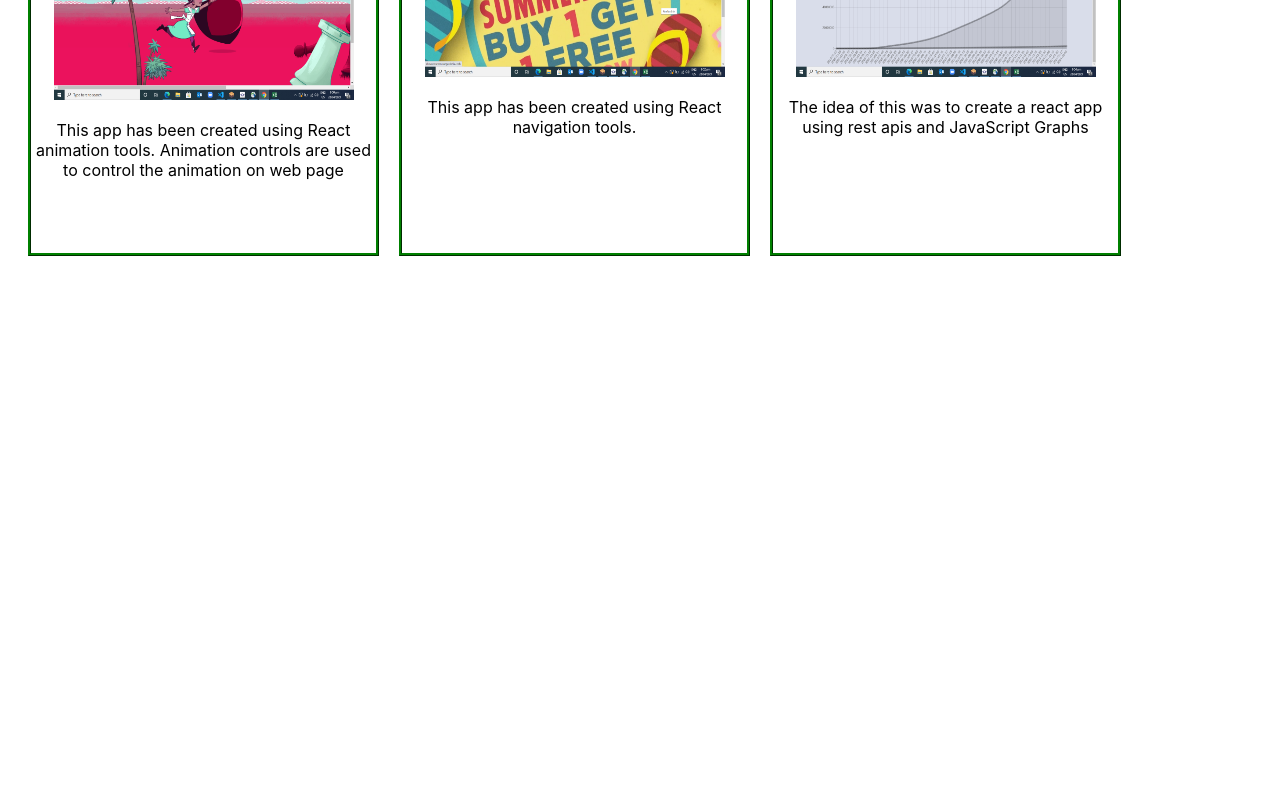
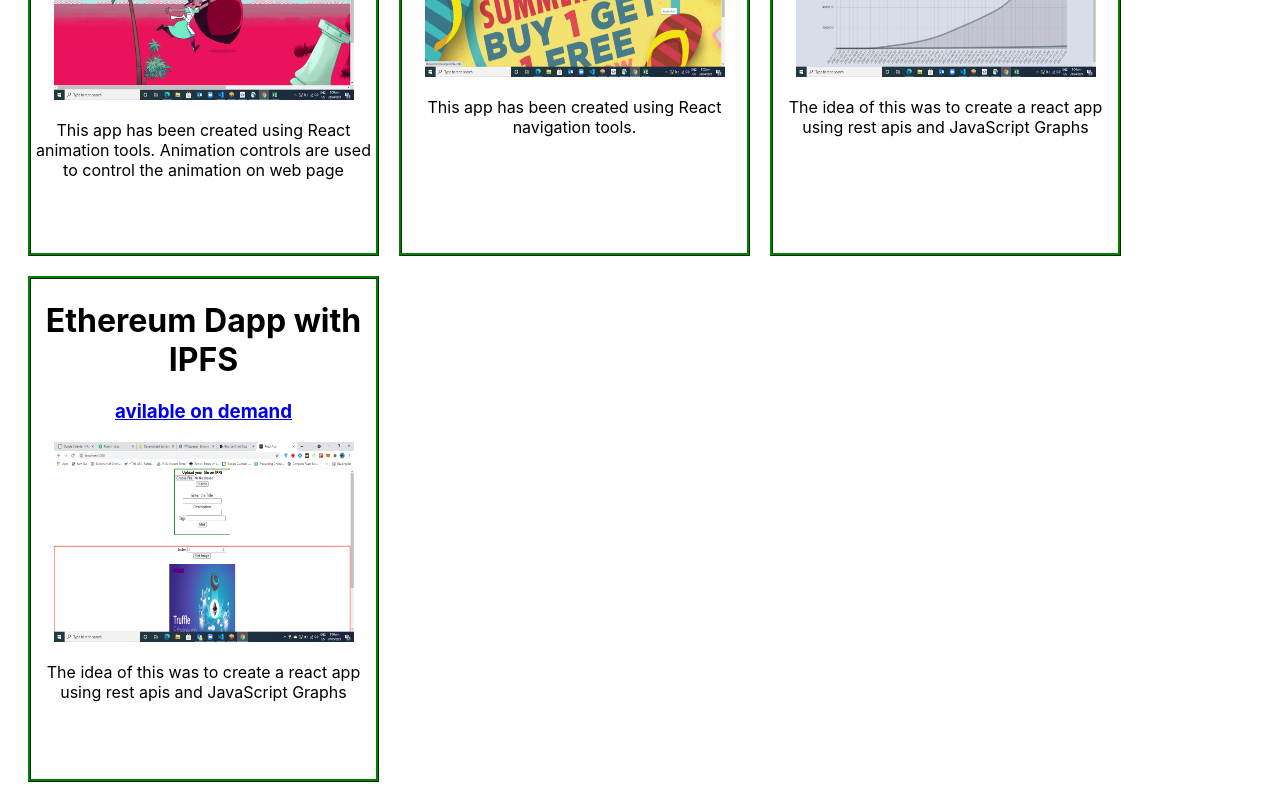
Before and after one commit to wmahmood1984/wm-profile, a React (Create React App) app: page / in a window 1280 px wide. Shown: the part 3537-4337 px from the top of the page. Before the commit the page ends 3811 px from the top, so only its background shows below. Built offline with nearby package versions, Linux system fonts and the light colour scheme; a web font is replaced by a local one.

Commit message:
etherum ipfs added

```diff
--- a/src/PortfolioList.js
+++ b/src/PortfolioList.js
@@ -17,6 +17,7 @@ import o from './images/ShoeStore.png'
 import p from './images/Covid.png'
 import q from './images/1 1S-Iwvkh_TRNuMHjDgavBw.png'
 
+import r from './images/Etherum_Img_UPload.png'
 
 
 const List = [
@@ -145,6 +146,13 @@ const List = [
         "picture": p,
         "description": "The idea of this was to create a react app using rest apis and JavaScript Graphs",
         "url": "http://covid19trackerwm.surge.sh/"
+      },
+      {
+        "id": 18,
+        "title": "Ethereum Dapp with IPFS",
+        "picture": r,
+        "description": "The idea of this was to create a react app using rest apis and JavaScript Graphs",
+        "url": "avilable on demand"
       }
 
 
```
Also changed, not shown: src/images/Etherum_Img_UPload.png (added).
